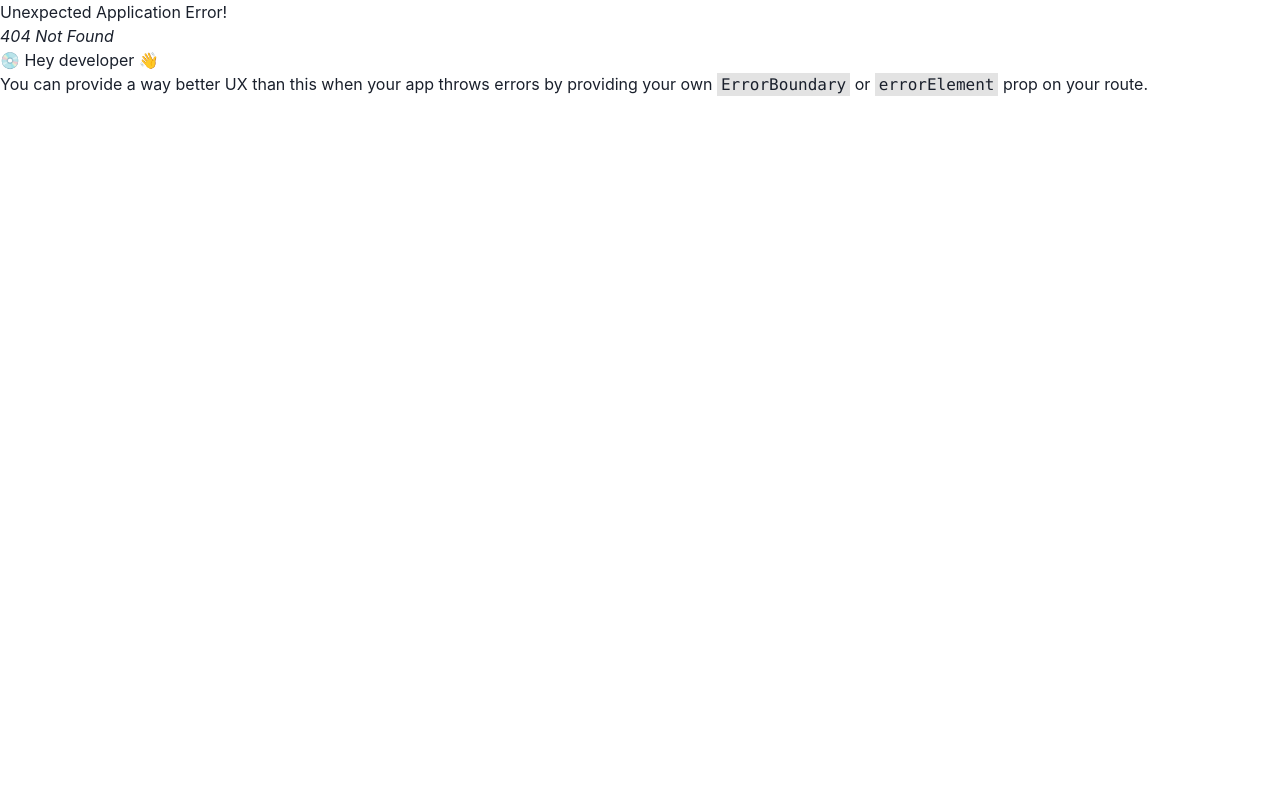
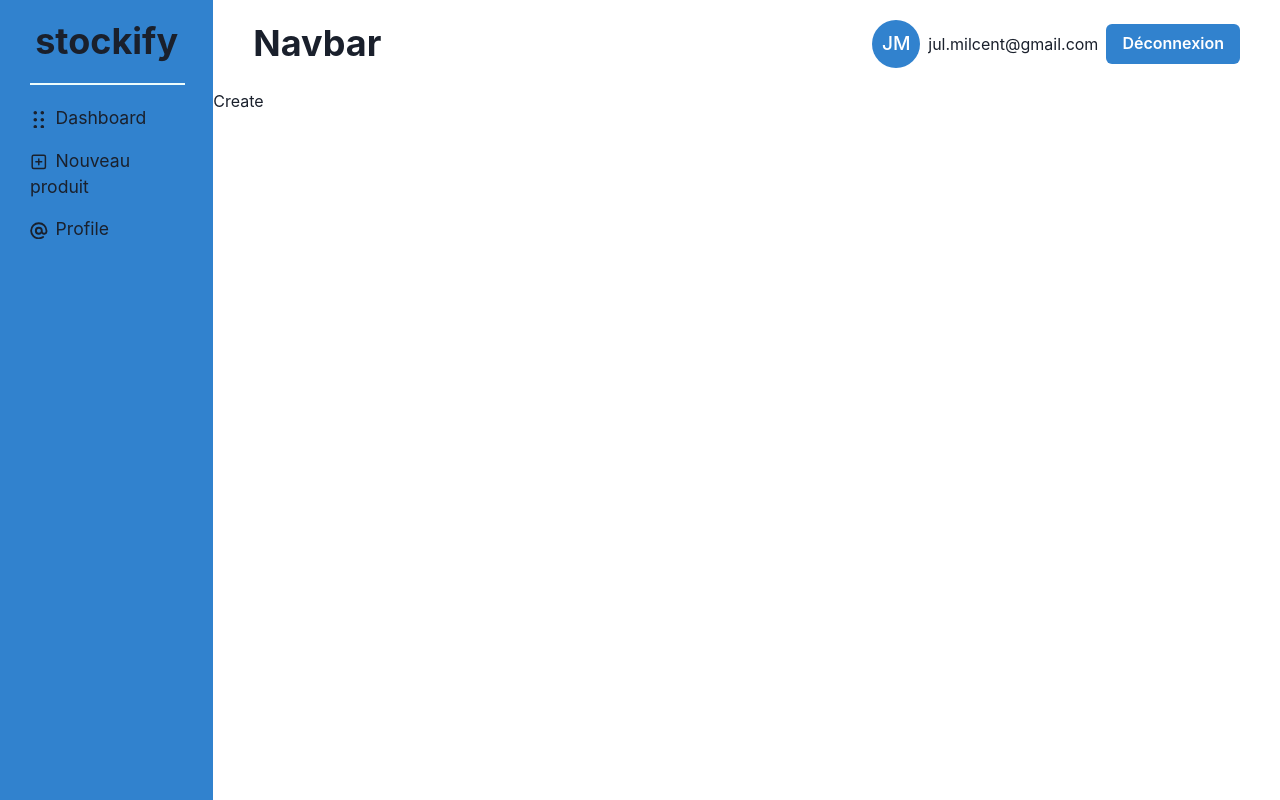
Before and after one commit to Julien1100/stockify-front, a React (Vite) app: page /create in a window 1280 px wide. Before the commit this address had no page. Built offline with nearby package versions, Linux system fonts and the light colour scheme.

Commit message:
Add profile and create page

```diff
--- a/src/App.jsx
+++ b/src/App.jsx
@@ -7,12 +7,16 @@ import {
 
 // layouts and pages
 import Dashboard from "./pages/Dashboard";
+import Create from "./pages/Create";
+import Profile from "./pages/Profile";
 import RootLayout from "./layouts/RootLayout";
 
 const router = createBrowserRouter(
   createRoutesFromElements(
     <Route path="/" element={<RootLayout />}>
       <Route index element={<Dashboard />} />
+      <Route path="create" element={<Create />} />
+      <Route path="profile" element={<Profile />} />
     </Route>
   )
 );
--- /dev/null
+++ b/src/pages/Create.jsx
@@ -0,0 +1,3 @@
+export default function Create() {
+  return <div>Create</div>;
+}
--- /dev/null
+++ b/src/pages/Profile.jsx
@@ -0,0 +1,3 @@
+export default function Profile() {
+  return <div>Profile</div>;
+}
```
